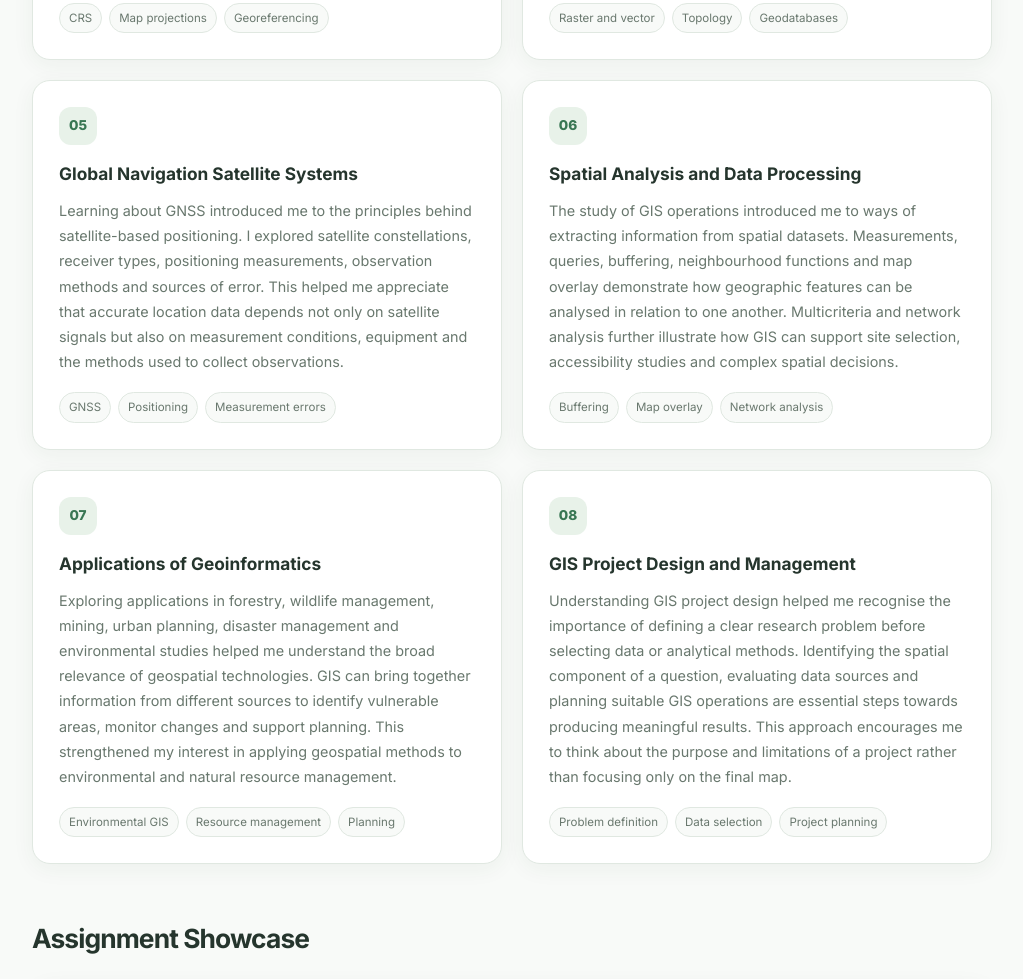
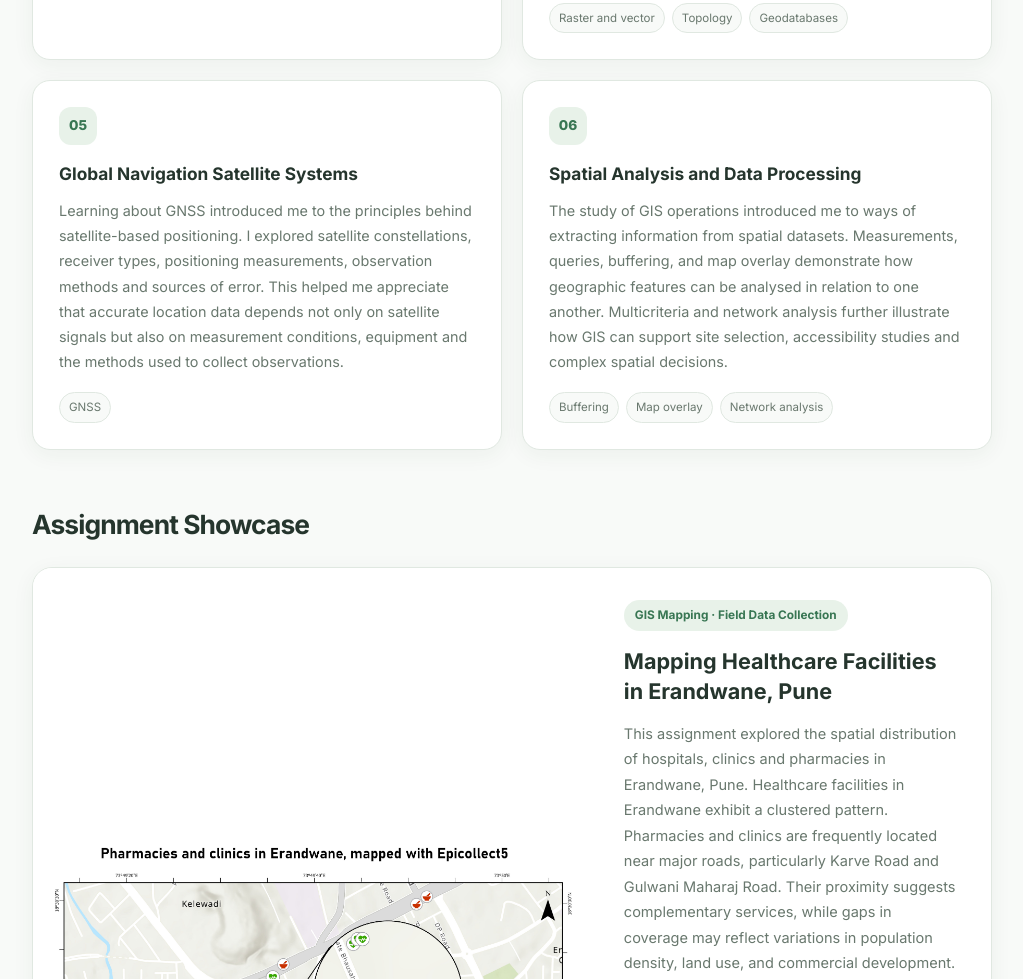
Before and after one commit to devashree-rajebahadur/gis-portfolio, a plain HTML site: page fgs-reflections.html in a window 1280 px wide. Shown: the part 1486-2465 px from the top of the page, without its empty margins (128-1151 px from the left). Drawn offline with Linux system fonts and the light colour scheme.

Commit message:
Update fgs-reflections.html

```diff
--- a/fgs-reflections.html
+++ b/fgs-reflections.html
@@ -609,14 +609,12 @@
               information, technology and spatial thinking to address
               real-world problems. It helped me understand the importance
               of location in analysing environmental processes and human
-              activities. I also explored how geospatial technologies
-              contribute to sustainable development and informed
-              decision-making.
+              activities.
             </p>
             <div class="tag-row">
               <span class="tag">Spatial thinking</span>
               <span class="tag">Geospatial technologies</span>
-              <span class="tag">SDGs</span>
+
             </div>
           </article>
 
@@ -633,7 +631,7 @@
               clear and easy to interpret.
             </p>
             <div class="tag-row">
-              <span class="tag">Data measurement</span>
+
               <span class="tag">Cartography</span>
               <span class="tag">Map design</span>
             </div>
@@ -649,13 +647,12 @@
               projections introduce different types of distortion and
               that choosing an appropriate coordinate reference system
               is essential for accurate mapping and spatial measurements.
-              These concepts are particularly relevant when combining
-              datasets from different sources in GIS.
+
             </p>
             <div class="tag-row">
               <span class="tag">CRS</span>
               <span class="tag">Map projections</span>
-              <span class="tag">Georeferencing</span>
+
             </div>
           </article>
 
@@ -692,8 +689,7 @@
             </p>
             <div class="tag-row">
               <span class="tag">GNSS</span>
-              <span class="tag">Positioning</span>
-              <span class="tag">Measurement errors</span>
+
             </div>
           </article>
 
@@ -703,7 +699,7 @@
             <p>
               The study of GIS operations introduced me to ways of
               extracting information from spatial datasets. Measurements,
-              queries, buffering, neighbourhood functions and map overlay
+              queries, buffering, and map overlay
               demonstrate how geographic features can be analysed in
               relation to one another. Multicriteria and network analysis
               further illustrate how GIS can support site selection,
@@ -716,45 +712,9 @@
             </div>
           </article>
 
-          <article class="reflection-card">
-            <span class="card-number">07</span>
-            <h3>Applications of Geoinformatics</h3>
-            <p>
-              Exploring applications in forestry, wildlife management,
-              mining, urban planning, disaster management and environmental
-              studies helped me understand the broad relevance of
-              geospatial technologies. GIS can bring together information
-              from different sources to identify vulnerable areas,
-              monitor changes and support planning. This strengthened
-              my interest in applying geospatial methods to environmental
-              and natural resource management.
-            </p>
-            <div class="tag-row">
-              <span class="tag">Environmental GIS</span>
-              <span class="tag">Resource management</span>
-              <span class="tag">Planning</span>
-            </div>
-          </article>
 
-          <article class="reflection-card">
-            <span class="card-number">08</span>
-            <h3>GIS Project Design and Management</h3>
-            <p>
-              Understanding GIS project design helped me recognise
-              the importance of defining a clear research problem
-              before selecting data or analytical methods. Identifying
-              the spatial component of a question, evaluating data
-              sources and planning suitable GIS operations are essential
-              steps towards producing meaningful results. This approach
-              encourages me to think about the purpose and limitations
-              of a project rather than focusing only on the final map.
-            </p>
-            <div class="tag-row">
-              <span class="tag">Problem definition</span>
-              <span class="tag">Data selection</span>
-              <span class="tag">Project planning</span>
-            </div>
-          </article>
+
+
 
         </div>
       </div>
@@ -905,7 +865,7 @@ One of the mistakes I made while doing this assignment was that I collected the
           </p>
 
           <p>
-            As a geology student interested in geoinformatics, I see
+            As a geoinformatics student, I see
             these fundamentals as an important foundation for further
             work with GIS and remote sensing. Whether studying landscape
             change, mapping environmental features or analysing spatial
```
